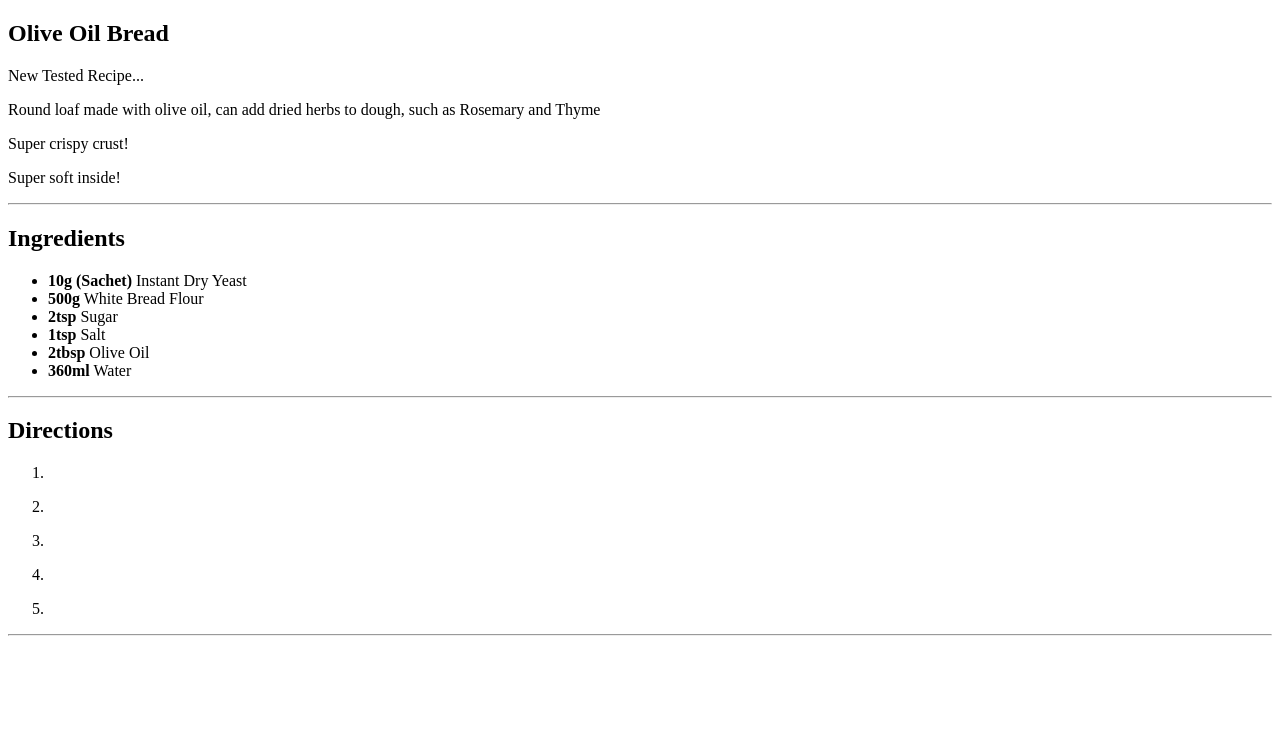
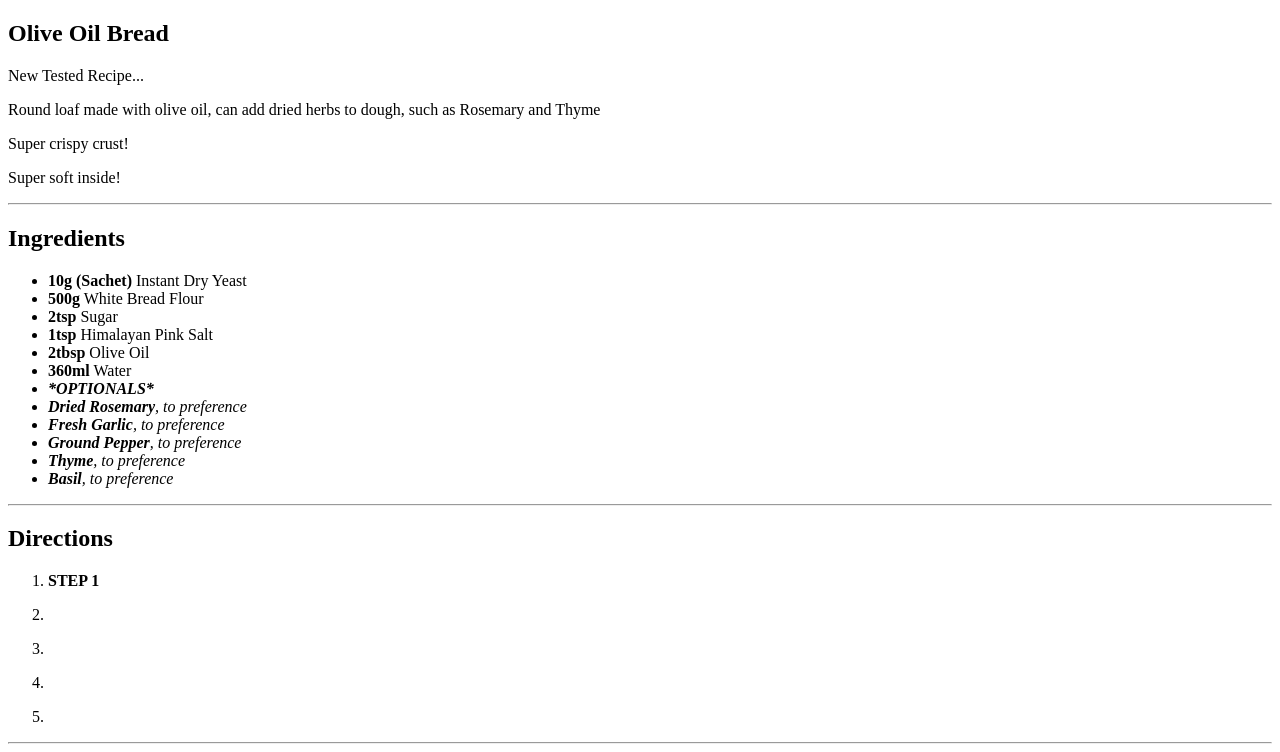
Before and after one commit to singleMaltMatt/_cookbook, a plain HTML site: page recipes/breads/olive-oil-bread/olive-oil-bread.html in a window 1280 px wide. Shown: the part 228-980 px from the top of the page. Before the commit the page ends 872 px from the top, so only its background shows below. Drawn offline with Linux system fonts and the light colour scheme; a web font is replaced by a local one.

Commit message:
added ingredients to olive oil bread

```diff
--- a/recipes/breads/olive-oil-bread/olive-oil-bread.html
+++ b/recipes/breads/olive-oil-bread/olive-oil-bread.html
@@ -51,14 +51,21 @@
                     <li><strong>10g (Sachet)</strong> Instant Dry Yeast</li>
                     <li><strong>500g</strong> White Bread Flour</li>
                     <li><strong>2tsp</strong> Sugar</li>
-                    <li><strong>1tsp</strong> Salt</li>
+                    <li><strong>1tsp</strong> Himalayan Pink Salt</li>
                     <li><strong>2tbsp</strong> Olive Oil</li>
                     <li><strong>360ml</strong> Water</li>
+                    <em><li><strong>*OPTIONALS*</strong></li>
+                    <li><strong>Dried Rosemary</strong>, to preference</li>
+                    <li><strong>Fresh Garlic</strong>, to preference</li>
+                    <li><strong>Ground Pepper</strong>, to preference</li>
+                    <li><strong>Thyme</strong>, to preference</li>
+                    <li><strong>Basil</strong>, to preference</li></em>
+
                 </ul>
             <hr>
                 <h2>Directions</h2>
                 <ol>
-                    <li><strong><!--HEADING--></strong></li>
+                    <li><strong>STEP 1</strong></li>
                         <p><!--INSTRUCTION--></p>
                         <p><!--INSTRUCTION--></p>
                     <li><strong><!--HEADING--></strong></li>
```
